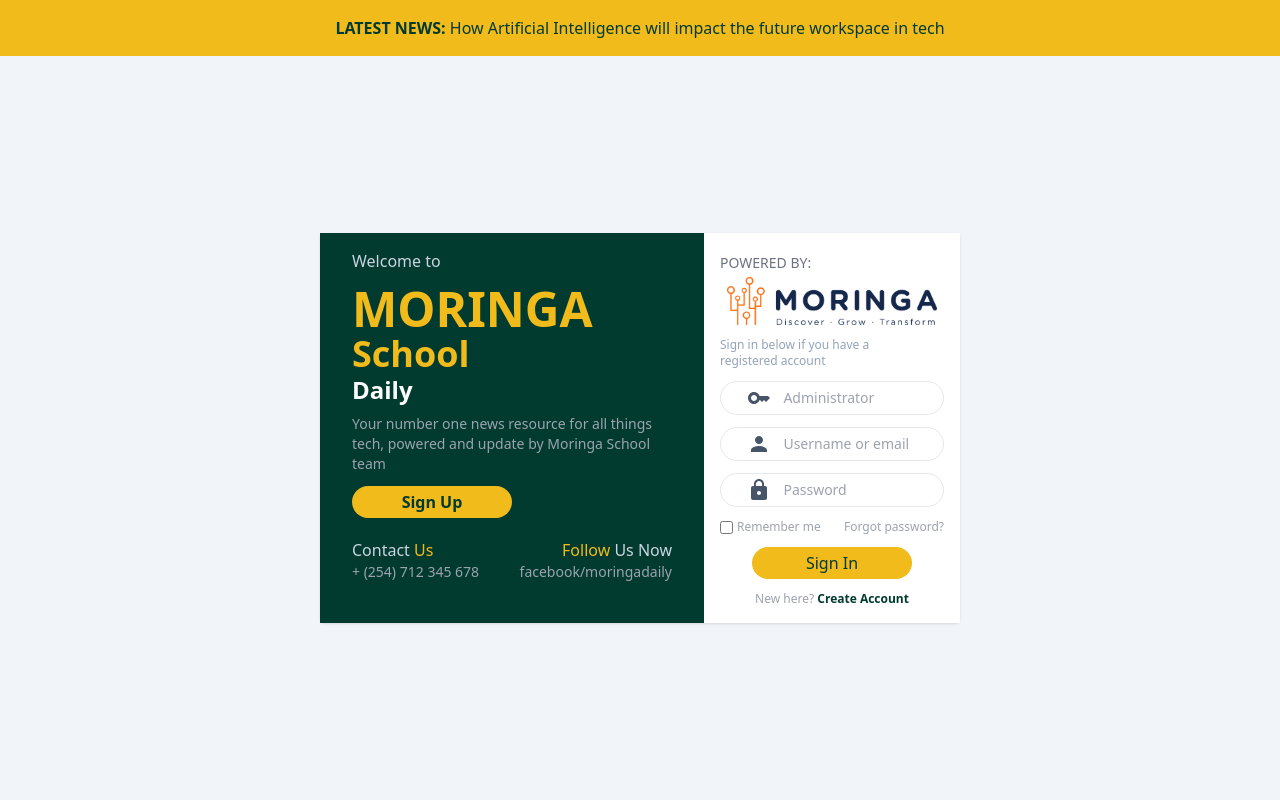
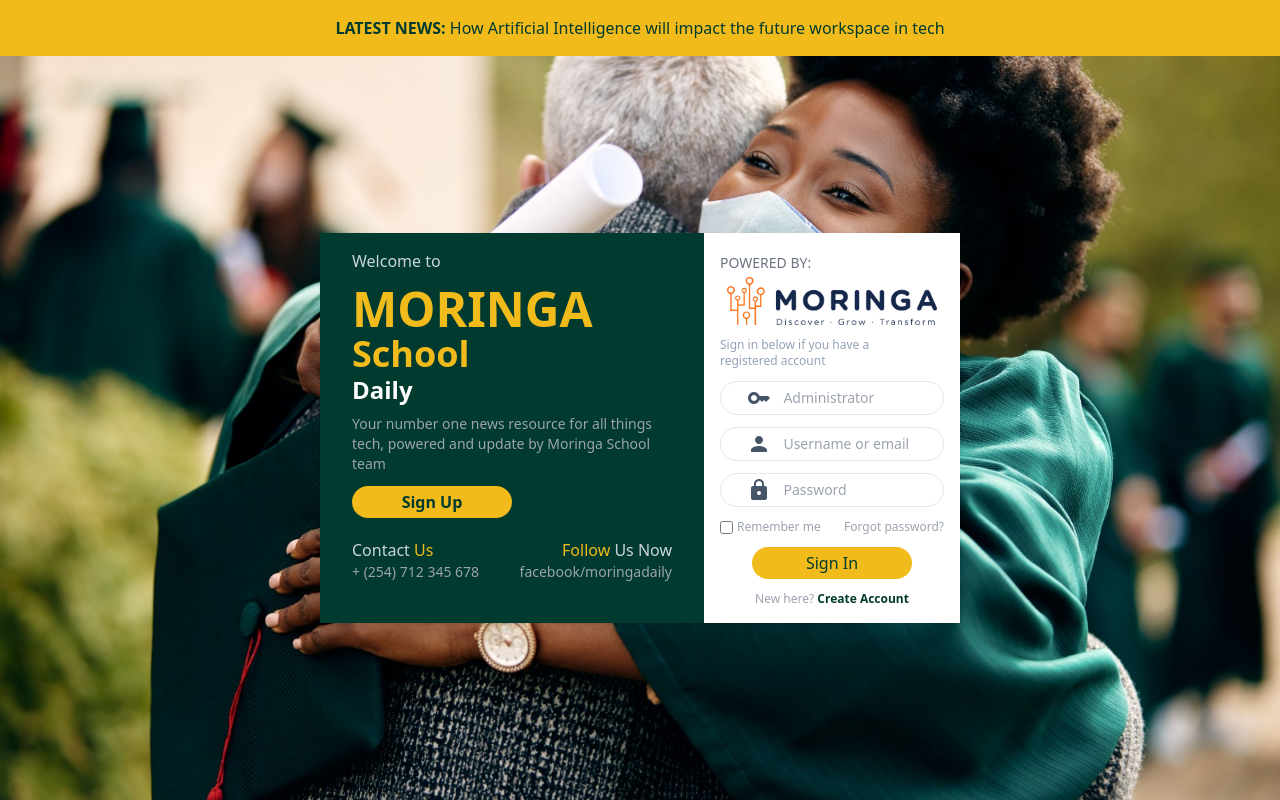
Before and after one commit to BrianBaraza23/MoringaFinalProject, a React (Create React App) app: page /auth in a window 1280 px wide. Built offline with nearby package versions, Linux system fonts and the light colour scheme.

Commit message:
Set background image

```diff
--- a/src/components/Auth.jsx
+++ b/src/components/Auth.jsx
@@ -5,7 +5,14 @@
 
 const Auth = () => {
   return (
-    <div className='w-full auth-screen bg-slate-100 flex items-center justify-center'>
+    <div
+      style={{
+        backgroundImage: `url('/assets/images/moringa-bg.jpeg')`,
+        backgroundSize: "cover",
+        backgroundPosition: "center",
+      }}
+      className='w-full auth-screen bg-slate-100 flex items-center justify-center'
+    >
       <div className='md:w-3/6 rounded shadow grid grid-cols-1 md:grid-cols-5'>
         <div className='col-span-1 md:col-span-3 bg-default-green py-4 px-8'>
           <p className='text-slate-300'>Welcome to</p>
--- a/src/components/FeaturedView.jsx
+++ b/src/components/FeaturedView.jsx
@@ -4,7 +4,7 @@
   return (
     <div className='bg-default-green grid grid-cols-2'>
       <div className='col-span-1'>
-        <img src='/assets/images/image-2.jpeg' alt='featured article' />
+        <img src='/assets/images/moringa-bg.jpeg' alt='featured article' />
       </div>
       <div className='col-span-1 flex flex-col p-12 relative'>
         <h6 className='text-default-gold text-xl uppercase italic'>
```
Also changed, not shown: public/assets/images/moringa-bg.jpeg (added).
